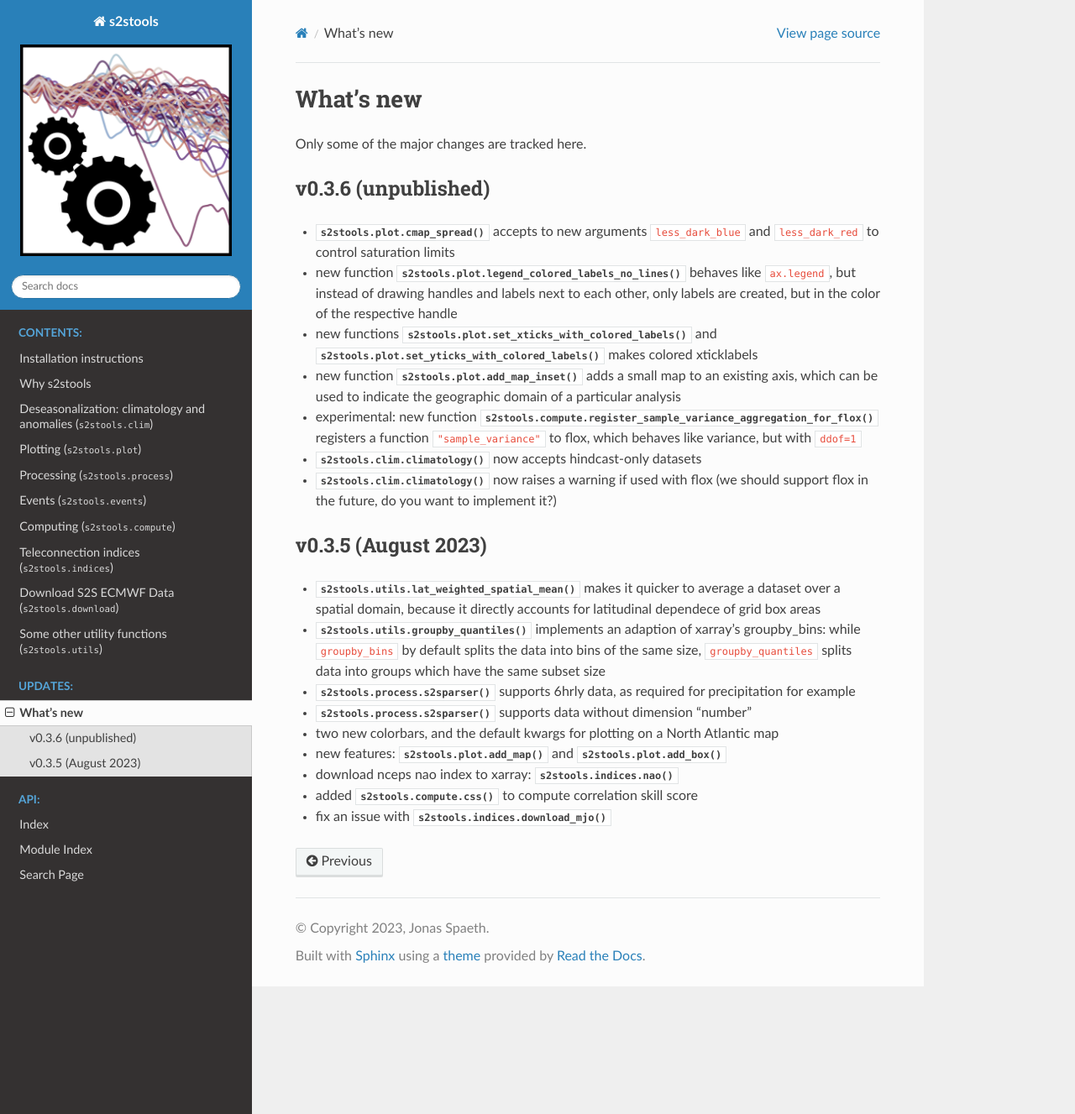
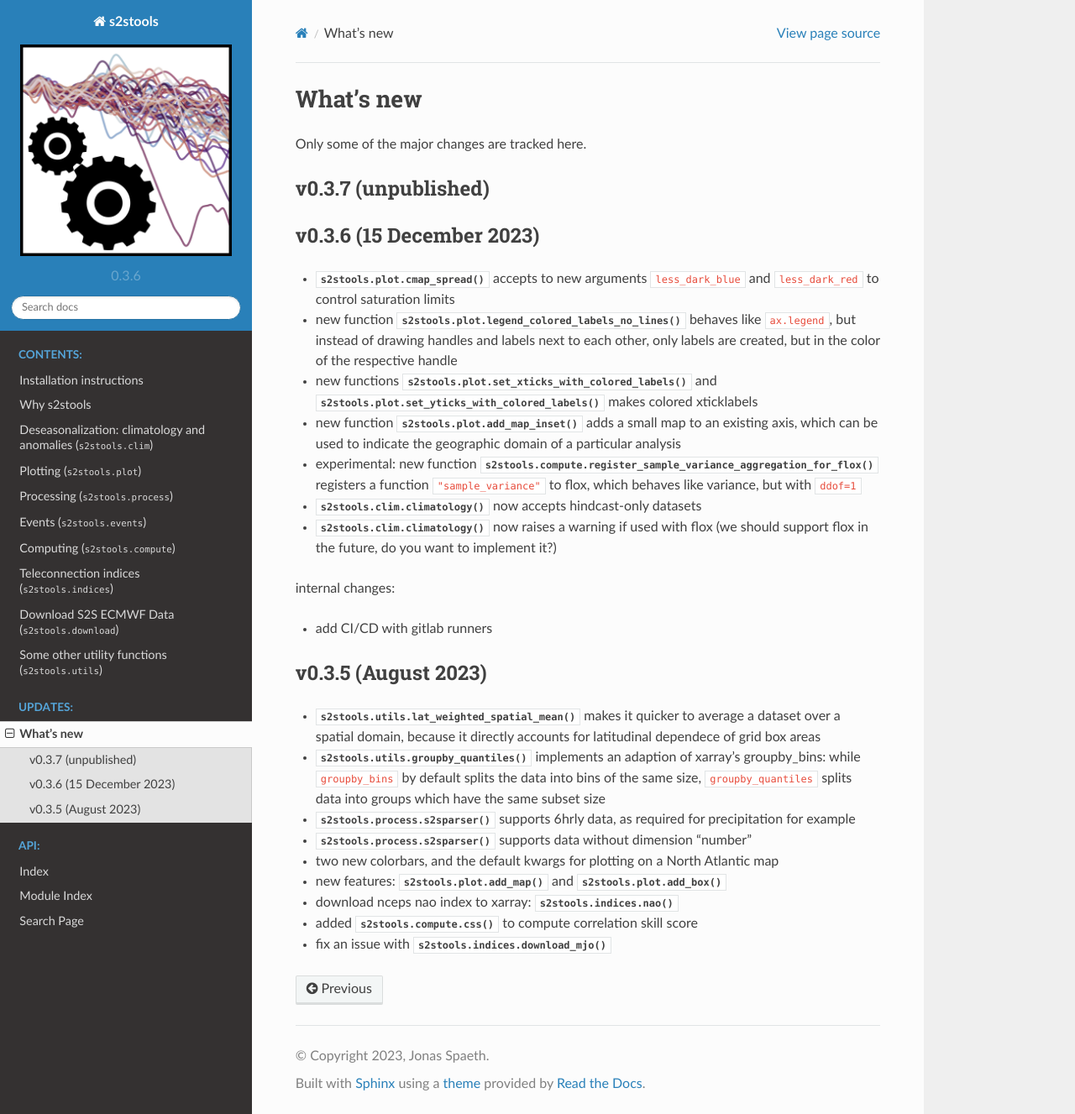
Before and after one commit to jonas-spaeth/s2stools, a Sphinx documentation site: the page built from docs/source/whatsnew.rst, in a window 1280 px wide and 1327 px high. Shown: the whole window at 84% size. Built offline with Sphinx 7.4.7 and the Read the Docs theme 2.0.0, drawn with Linux system fonts in a browser that asks for light colours.

Commit message:
launch 0.3.6

```diff
--- a/docs/source/conf.py
+++ b/docs/source/conf.py
@@ -13,11 +13,11 @@ sys.path.insert(0, os.path.abspath("../s2stools"))
 
 project = "s2stools"
 copyright = "2023, Jonas Spaeth"
-# author = "Jonas Spaeth"
-# with open("../../VERSION") as f:
-#     version = f.read().strip()
-# release = version
-release = "0.3.6"
+author = "Jonas Spaeth"
+with open("../../VERSION") as f:
+    version = f.read().strip()
+release = version
+# release = "0.3.6"
 
 # -- General configuration ---------------------------------------------------
 # https://www.sphinx-doc.org/en/master/usage/configuration.html#general-configuration
--- a/docs/source/whatsnew.rst
+++ b/docs/source/whatsnew.rst
@@ -5,8 +5,12 @@ What's new
 
 Only some of the major changes are tracked here.
 
+v0.3.7 (unpublished)
+--------------------
 
-v0.3.6 (unpublished)
+
+
+v0.3.6 (15 December 2023)
 --------------------
 
 - :func:`s2stools.plot.cmap_spread` accepts to new arguments ``less_dark_blue`` and ``less_dark_red`` to control saturation limits
@@ -17,6 +21,9 @@ v0.3.6 (unpublished)
 - :func:`s2stools.clim.climatology` now accepts hindcast-only datasets
 - :func:`s2stools.clim.climatology` now raises a warning if used with flox (we should support flox in the future, do you want to implement it?)
 
+internal changes:
+
+- add CI/CD with gitlab runners
 
 v0.3.5 (August 2023)
 --------------------
```
Also changed, not shown: 1 other file.
